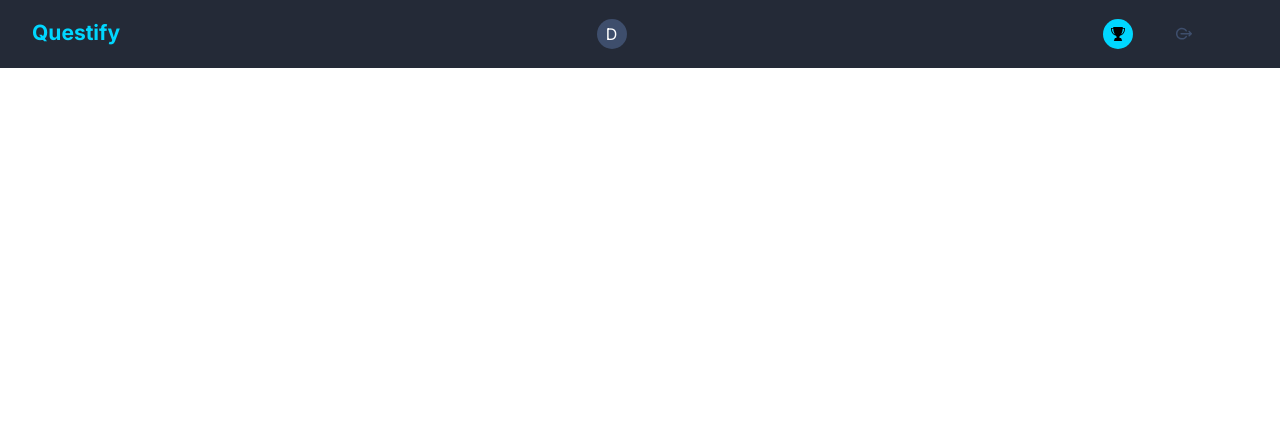
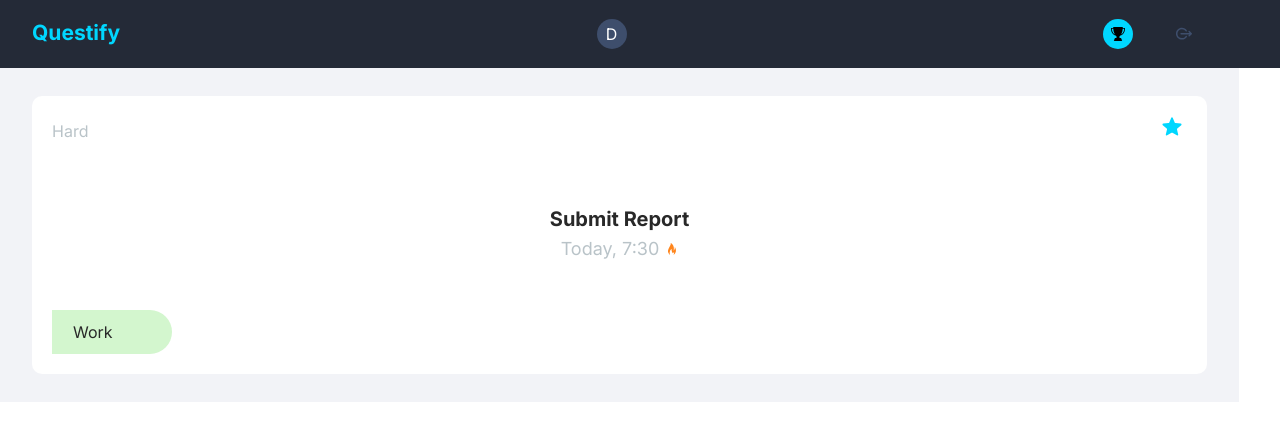
Before and after one commit to KarinaPelykh/Questify, a Next.js app: page /dashboard in a window 1280 px wide. Shown: the top 440 px of the page. Built offline with nearby package versions, Linux system fonts and the light colour scheme; no server answers.

Commit message:
feat: logout and  card

```diff
--- a/app/dashboard/page.tsx
+++ b/app/dashboard/page.tsx
@@ -1,5 +1,13 @@
+import { Card } from "@/components/card/Card";
 import { Header } from "@/components/header/Header";
 
 export default function Dashboard() {
-  return <Header />;
+  return (
+    <>
+      <Header />
+      <section className="container bg-light-white py-7">
+        <Card />
+      </section>
+    </>
+  );
 }
--- a/app/globals.css
+++ b/app/globals.css
@@ -30,6 +30,7 @@
 
   --radius-full: 100%;
   --radius-xs: 10px;
+  --radius-m: 25px;
 
   --text-*: initial;
 
--- /dev/null
+++ b/components/card/Card.tsx
@@ -0,0 +1,22 @@
+import { Icon } from "@/shared/ui";
+
+export const Card = () => {
+  return (
+    <article className="bg-white rounded-xs p-5">
+      <div className="flex justify-between items-center mb-17">
+        <p className="text-light-gray text-base">Hard</p>
+        <Icon iconName="star" className="size-4.75" />
+      </div>
+      <div className="flex items-center flex-col mb-12.25">
+        <h2 className="text-xl mb-3">Submit Report</h2>
+        <span className=" text-light-gray text-m font-normal flex items-center">
+          Today, 7:30 <Icon iconName="fire" className="w-3 h-4.5 ml-1.75" />
+        </span>
+      </div>
+
+      <div className="w-30 p-2.5 pl-5.25 bg-green rounded-tr-m rounded-br-m">
+        Work
+      </div>
+    </article>
+  );
+};
--- a/components/header/Header.tsx
+++ b/components/header/Header.tsx
@@ -1,6 +1,11 @@
+"use client";
+
 import { Button, Icon, Logo } from "@/shared/ui";
+import { useSignout } from "./api/useSignout";
 
 export const Header = () => {
+  const { mutate: signout } = useSignout();
+
   return (
     <header className="bg-night-blue py-3.75 tablet-l:py-4.75">
       <nav className="container flex">
@@ -11,7 +16,7 @@ export const Header = () => {
         <Button className="mr-3 size-7.5 tablet-l:mr-10 rounded-full bg-marine-blue! flex justify-center items-center">
           <Icon className="size-3.5!" iconName="challenge" />
         </Button>
-        <Button className="mr-3">
+        <Button className="mr-3" onClick={() => signout()}>
           <Icon className="w-5.5 h-[16.05px]" iconName="logout" />
         </Button>
       </nav>
--- /dev/null
+++ b/components/header/api/useSignout.ts
@@ -0,0 +1,15 @@
+import { signout } from "@/shared/lib/service";
+import { useMutation } from "@tanstack/react-query";
+import { useRouter } from "next/navigation";
+
+export const useSignout = () => {
+  const router = useRouter();
+
+  return useMutation({
+    mutationKey: ["signout"],
+    mutationFn: signout,
+    onSuccess: () => {
+      router.push("/");
+    },
+  });
+};
--- a/components/signin/api/useSigninSubmit.ts
+++ b/components/signin/api/useSigninSubmit.ts
@@ -3,6 +3,7 @@ import { useMutation } from "@tanstack/react-query";
 import { SigninData } from "../model/contract";
 import { UseFormReset } from "react-hook-form";
 import { useAuth } from "@/providers/AuthProvider";
+import { useRouter } from "next/navigation";
 
 type UseSigninSubmitProps = {
   reset: UseFormReset<SigninData>;
@@ -10,6 +11,7 @@ type UseSigninSubmitProps = {
 
 export const useSigninSubmit = ({ reset }: UseSigninSubmitProps) => {
   const { setAccessToken } = useAuth();
+  const router = useRouter();
 
   return useMutation({
     mutationKey: ["signin"],
@@ -17,6 +19,7 @@ export const useSigninSubmit = ({ reset }: UseSigninSubmitProps) => {
     onSuccess: (data) => {
       setAccessToken(data.accessToken);
       reset();
+      router.push("/dashboard");
     },
   });
 };
--- a/components/signup/api/useSignupSubmit.ts
+++ b/components/signup/api/useSignupSubmit.ts
@@ -3,6 +3,7 @@ import { useMutation } from "@tanstack/react-query";
 import { UseFormReset } from "react-hook-form";
 import { SignupData } from "../model/contract";
 import { useAuth } from "@/providers/AuthProvider";
+import { useRouter } from "next/navigation";
 
 type UseSignupSubmitProps = {
   reset: UseFormReset<SignupData>;
@@ -11,12 +12,14 @@ type UseSignupSubmitProps = {
 export const useSignupSubmit = ({ reset }: UseSignupSubmitProps) => {
   const { setAccessToken } = useAuth();
 
+  const router = useRouter();
   return useMutation({
     mutationKey: ["signup"],
     mutationFn: signup,
     onSuccess: (data) => {
       reset();
       setAccessToken(data.accessToken);
+      router.push("/dashboard");
     },
 
     onError: (error) => {
--- a/shared/lib/api/useRefresh.ts
+++ b/shared/lib/api/useRefresh.ts
@@ -2,8 +2,6 @@ import { useMutation } from "@tanstack/react-query";
 import { refresh } from "../service";
 
 export const useRefresh = () => {
-  //   const { setAccessToken } = useAuth();
-
   return useMutation({
     mutationKey: ["refresh"],
     mutationFn: refresh,
--- a/shared/lib/service.ts
+++ b/shared/lib/service.ts
@@ -10,19 +10,21 @@ import { SigninData } from "@/components/signin/model/contract";
 export const signup = async (data: SignupData) => {
   const res = await axiosInstance.post("auth/signup", data);
   const parsedData = parse(SignupResponseSchema, res.data);
+
   return parsedData;
 };
 
 export const signin = async (data: SigninData) => {
   const res = await axiosInstance.post("auth/signin", data);
   const parserData = parse(SignupResponseSchema, res.data);
+
   return parserData;
 };
 
 export const currentUser = async () => {
   const res = await axiosInstance.get("auth/current");
   //   const parsedData = parse(CurrentUserSchema, res.data);
-  console.log(res);
+  // console.log(res);
 
   return res.data;
 };
@@ -31,3 +33,8 @@ export const refresh = async () => {
   const res = await axiosInstance.post("auth/refresh");
   return res.data;
 };
+
+export const signout = async () => {
+  const res = await axiosInstance.post("auth/signout");
+  return res.data;
+};
--- a/shared/ui/Button.tsx
+++ b/shared/ui/Button.tsx
@@ -1,7 +1,7 @@
 import clsx from "clsx";
-import { ComponentProps, ReactNode } from "react";
+import { HTMLAttributes, ReactNode } from "react";
 
-type ButtonProps = ComponentProps<"button"> & {
+type ButtonProps = HTMLAttributes<HTMLButtonElement> & {
   className?: string;
   variant?: "primary" | "secondary";
   children: ReactNode;
@@ -18,7 +18,10 @@ export const Button = ({
   return (
     <button
       type={type}
-      className={clsx(variant === "primary" && "bg-transparent", className)}
+      className={clsx(
+        variant === "primary" && "bg-transparent cursor-pointer",
+        className,
+      )}
       {...props}
     >
       {children}
```
